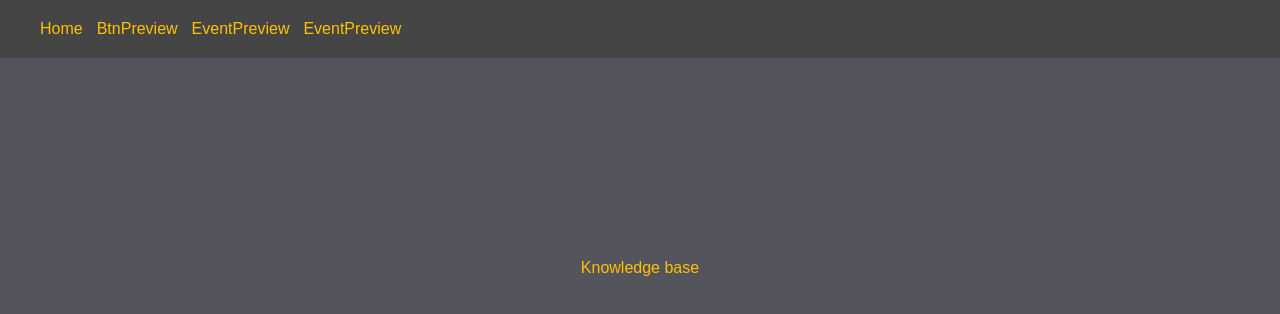
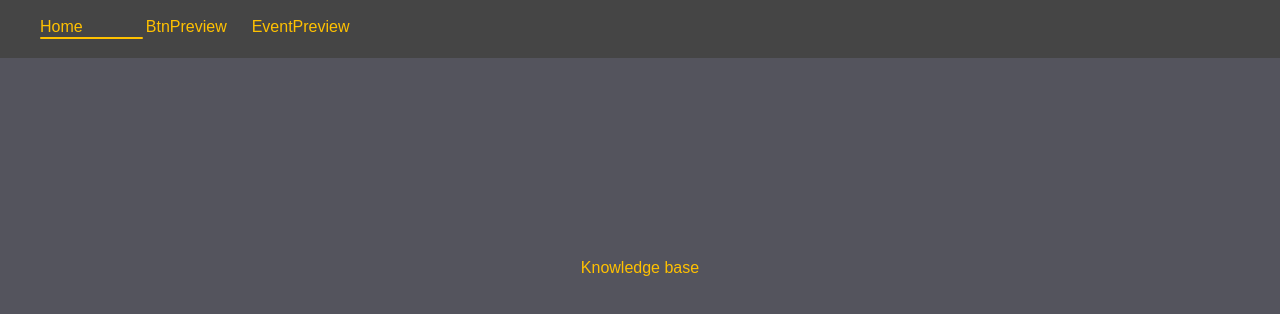
Before and after one commit to Yahevin/react_project_foundation, a React app: page / in a window 1280 px wide. Shown: the top 314 px of the page. Built offline with nearby package versions, Linux system fonts and the light colour scheme.

Commit message:
update header nav bar with new list-wrap

```diff
--- a/src/components/parts/HeaderNavLink.tsx
+++ /dev/null
@@ -1,19 +0,0 @@
-import {Link} from "react-router-dom";
-import React from "react";
-import styled from "styled-components";
-
-const NavLink = styled(Link)`
-  & + & {
-    margin-left: 14px;
-  }
-`;
-
-function HeaderNavLink(props: {link:string, children?:any}) {
-    return (
-        <NavLink to={props.link}>
-            {props.children}
-        </NavLink>
-    )
-}
-
-export default HeaderNavLink;
--- a/src/pages/IndexPage.tsx
+++ b/src/pages/IndexPage.tsx
@@ -1,5 +1,5 @@
 import React, { useEffect } from "react";
-import { Route, Switch, useHistory} from "react-router-dom";
+import { Route, Switch, useHistory, Link} from "react-router-dom";
 
 import BtnPreview from "@/pages/BtnPreview";
 import EventPreview from "@/pages/EventPreview/index";
@@ -9,7 +9,7 @@ import Content from "@styled/Content";
 import PageSize from "@styled/PageSize";
 import Center from "@styled/flex/Center";
 import VerticalCentered from "@styled/flex/VericalCentered";
-import HeaderNavLink from "@/components/parts/HeaderNavLink";
+import ListWithUnderline from "@/components/list/ListWithUnderline";
 
 function IndexPage() {
     let history = useHistory();
@@ -24,10 +24,11 @@ function IndexPage() {
             <Header>
                 <PageSize>
                     <VerticalCentered>
-                        <HeaderNavLink link={"/"}>Home</HeaderNavLink>
-                        <HeaderNavLink link={"/btn"}>BtnPreview</HeaderNavLink>
-                        <HeaderNavLink link={"/events"}>EventPreview</HeaderNavLink>
-                        <HeaderNavLink link={"/events"}>EventPreview</HeaderNavLink>
+                        <ListWithUnderline>
+                            <Link to={"/"}>Home</Link>
+                            <Link to={"/btn"}>BtnPreview</Link>
+                            <Link to={"/events"}>EventPreview</Link>
+                        </ListWithUnderline>
                     </VerticalCentered>
                 </PageSize>
             </Header>
```
